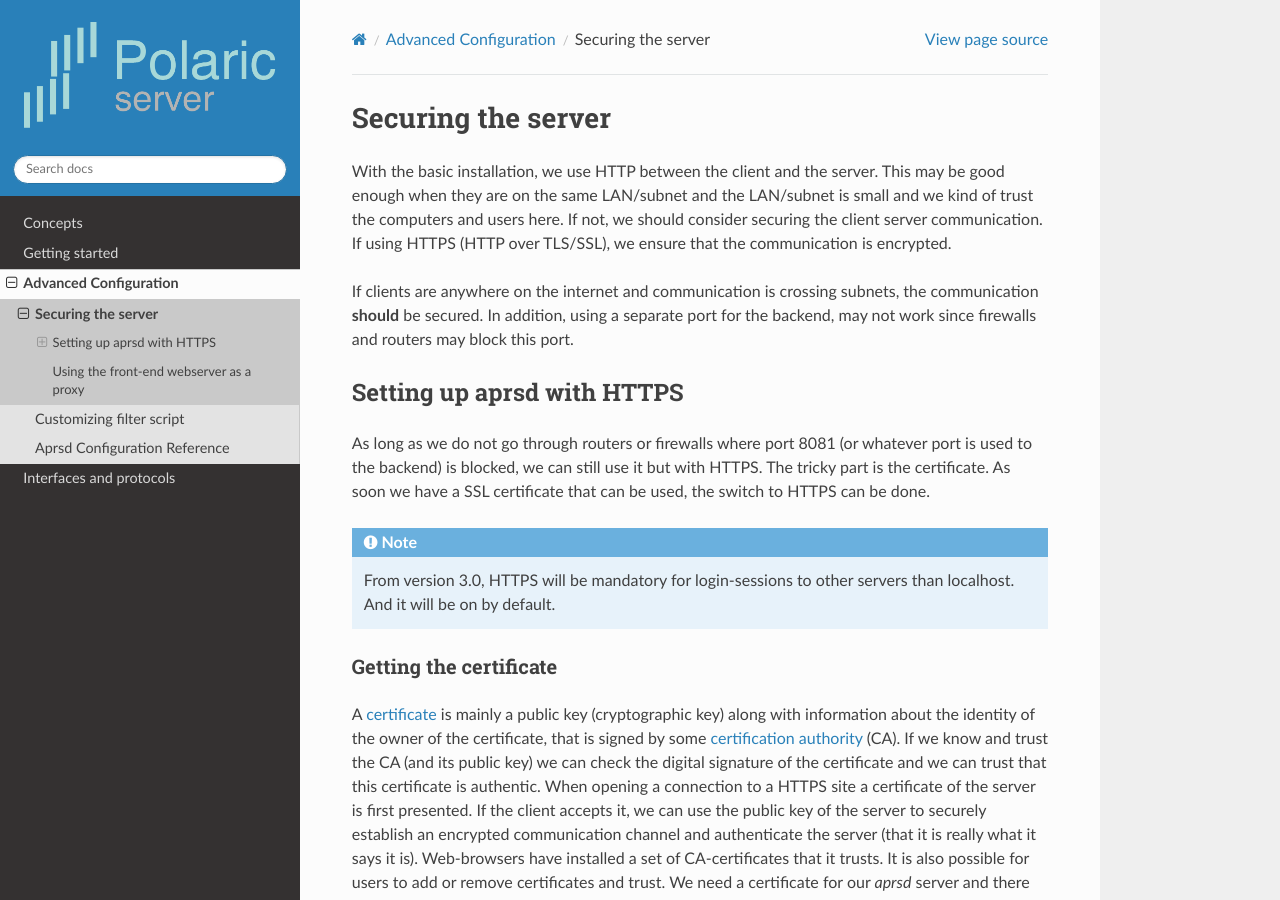
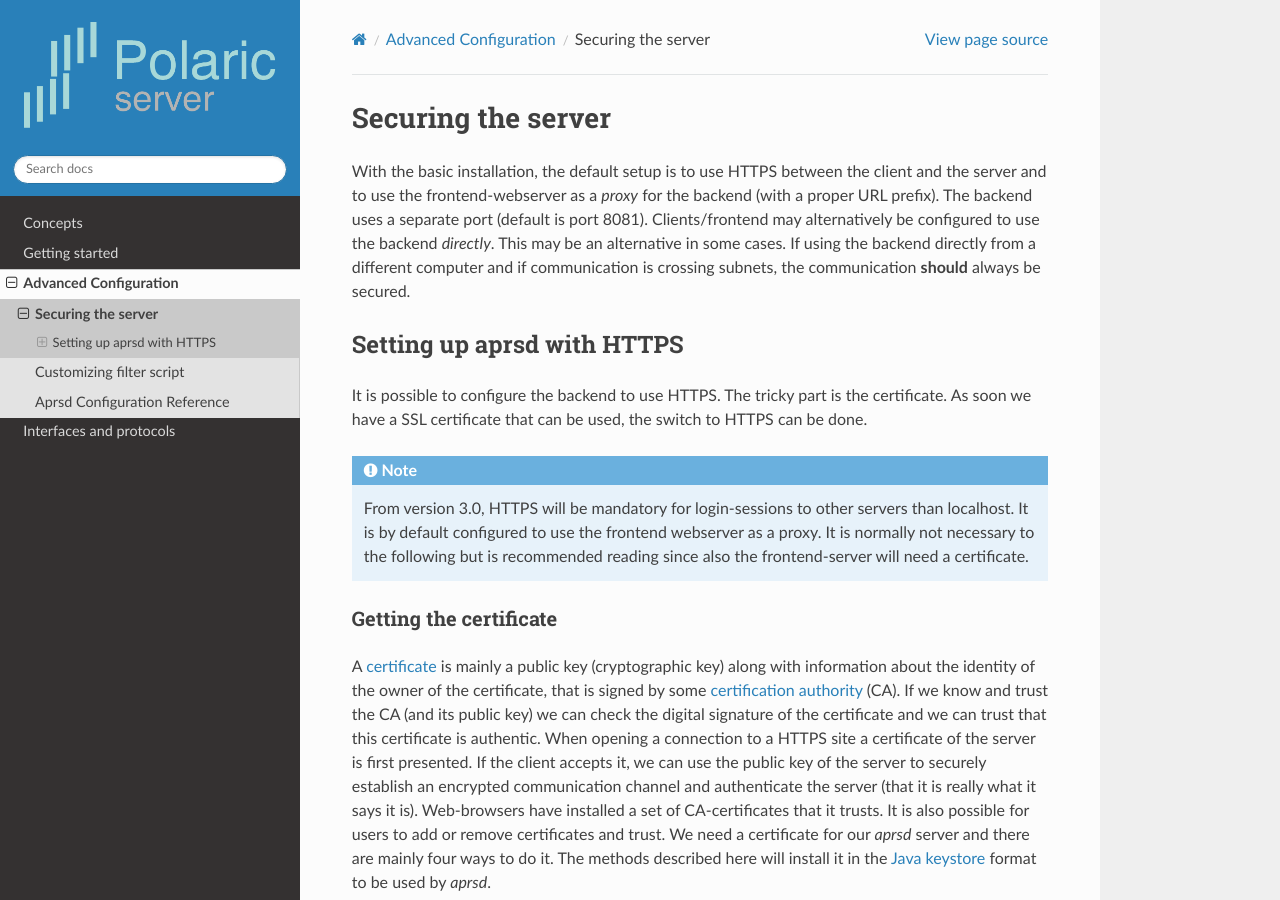
Before and after one commit to joakimsk/docs, a Sphinx documentation site: the page built from docs/secure.rst, in a window 1280 px wide and 900 px high. Built offline with Sphinx 7.4.7 and the Read the Docs theme 2.0.0, drawn with Linux system fonts in a browser that asks for light colours; some of the changed text lies outside the part shown.

Commit message:
Update secure.rst

```diff
--- a/docs/secure.rst
+++ b/docs/secure.rst
@@ -2,18 +2,15 @@
 Securing the server
 ===================
 
-
-With the basic installation, we use HTTP between the client and the server. This may be good enough when they are on the same LAN/subnet and the LAN/subnet is small and we kind of trust the computers and users here. If not, we should consider securing the client server communication. If using HTTPS (HTTP over TLS/SSL), we ensure that the communication is encrypted.
-
-If clients are anywhere on the internet and communication is crossing subnets, the communication **should** be secured. In addition, using a separate port for the backend, may not work since firewalls and routers may block this port.
+With the basic installation, the default setup is to use HTTPS between the client and the server and to use the frontend-webserver as a *proxy* for the backend (with a proper URL prefix). The backend uses a separate port (default is port 8081). Clients/frontend may alternatively be configured to use the backend *directly*. This may be an alternative in some cases. If using the backend directly from a different computer and if communication is crossing subnets, the communication **should** always be secured.
 
 Setting up aprsd with HTTPS
 ---------------------------
 
-As long as we do not go through routers or firewalls where port 8081 (or whatever port is used to the backend) is blocked, we can still use it but with HTTPS. The tricky part is the certificate. As soon we have a SSL certificate that can be used, the switch to HTTPS can be done.
+It is possible to configure the backend to use HTTPS. The tricky part is the certificate. As soon we have a SSL certificate that can be used, the switch to HTTPS can be done.
 
 .. note::
-    From version 3.0, HTTPS will be mandatory for login-sessions to other servers than localhost. And it will be on by default.
+    From version 3.0, HTTPS will be mandatory for login-sessions to other servers than localhost. It is by default configured to use the frontend webserver as a proxy. It is normally not necessary to the following but is recommended reading since also the frontend-server will need a certificate.
 
 
 Getting the certificate
@@ -45,32 +42,7 @@
 Configuring the client
 ^^^^^^^^^^^^^^^^^^^^^^
 
-You can tell the clients to use HTTPS mode by using this line in `/etc/polaric-webapp2/config.js`::
+You can tell the clients to use the backend directly with HTTPS mode by enabling the following lines and disabling AJAXPREFIX and WSPREFIX (comment out) in `/etc/polaric-webapp2/config.js`::
 
+    PORT(8081)
     SECURE(true)
-
-
-
-Using the front-end webserver as a proxy
-----------------------------------------
-
-For permanent online services that are going to be available for users on the internet in general, using a separate port to access the backend REST API and websocket services may be impractical. A good workaround is to use the (Apache) front-end webserver as a proxy to the backend-server. If the Apache frontend and the backend is on the same machine, we don't need to configure the backend to be HTTPS and we may configure the firewall to block incoming traffic to port 8081.
-
-It will be somewhat specific to the server setup how to configure Apache to do the proxying but here are some of the config from *aprs.no*. The idea is that the `aprs.no/srv/` URL will be proxyed to `localhost:8081` where the backend is. Websocket (ws/wss) traffic is also proxyed::
-
-    SSLProxyEngine On
-    RequestHeader set Front-End-Https "On"
-
-    ProxyPass /srv http://localhost:8081
-    ProxyPass /srv/* http://localhost:8081
-    ProxyPassReverse /srv http://localhost:8081
-    SetEnv  proxy-nokeepalive 1
-    ProxyTimeout 180
-
-    <Location "/ws/">
-       ProxyPass ws://localhost:8081/
-       ProxyPassReverse ws://localhost:8081/
-    </Location>
-
-.. note::
-    This is meant to give you the idea and is not meant to be complete. I recommend to understand how this works before applying it to your own webserver. The internet is full of tutorials and discussions on how to do this.
```
